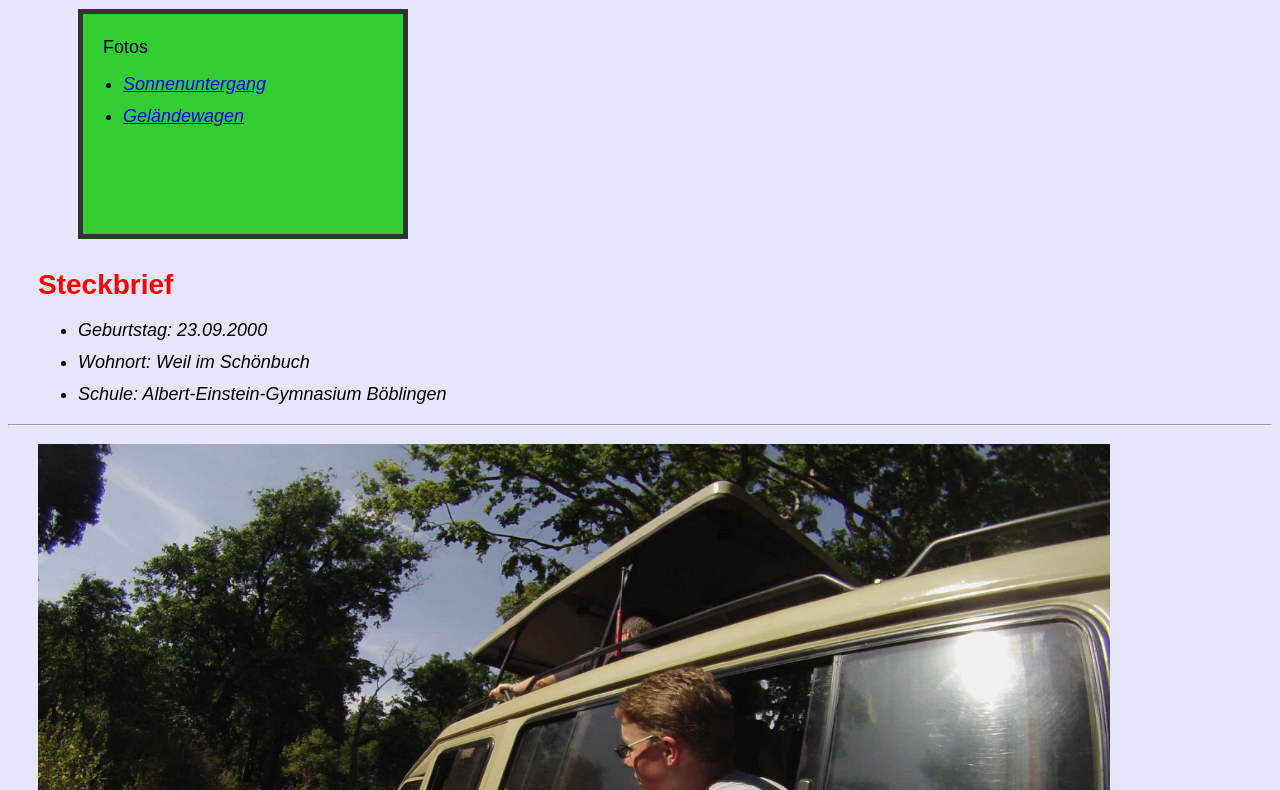
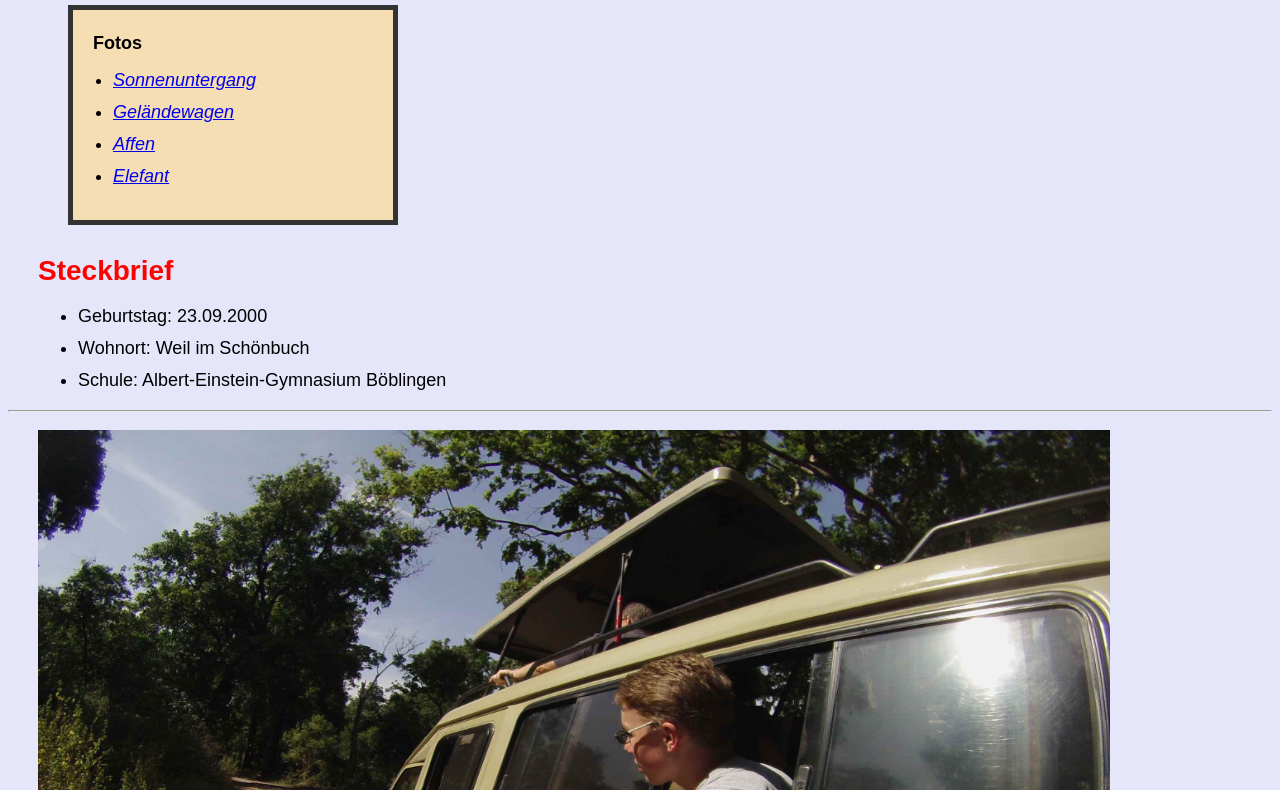
Before and after one commit to BastiRenken/BastiRenken.github.io, a plain HTML site: page index.html in a window 1280 px wide. Shown: the part 90-880 px from the top of the page. Drawn offline with Linux system fonts and the light colour scheme.

Commit message:
update layout

```diff
--- a/index.html
+++ b/index.html
@@ -12,19 +12,21 @@
 		<h1> Sebastian Renken </h1>
 		<header>
 			<ul>
-				<div id="box1">
-					<p> Fotos </p>
+				<div id="photomenu">
+					<p><b> Fotos </b></p>
 					<li><a href="pictures/sunset.jpg"> Sonnenuntergang </a></li>
 					<li><a href="pictures/jeep.jpg"> Geländewagen </a></li>
+					<li><a href="pictures/monkey.jpg"> Affen </a></li>
+					<li><a href="pictures/elephant.jpg"> Elefant </a></li>
 				</div>
 			</ul>
 		</header>
 
 	<h2> Steckbrief </h2>
 		<ul>
-			<li> Geburtstag: 23.09.2000 </li>
-			<li> Wohnort: Weil im Schönbuch </li>
-			<li> Schule: Albert-Einstein-Gymnasium Böblingen </li>
+			<li class="bullets"> Geburtstag: 23.09.2000 </li>
+			<li class="bullets"> Wohnort: Weil im Schönbuch </li>
+			<li class="bullets"> Schule: Albert-Einstein-Gymnasium Böblingen </li>
 		</ul>
 		<hr />
 		<img src="pictures/jeep_selfie_small.jpg" height="712" width="1072" alt="Geländewagen"/>
--- a/layout.css
+++ b/layout.css
@@ -3,7 +3,7 @@ body {
 }
 h1 {
 	font-family: arial;
-	font-size: 34px;
+	font-size: 40px;
 	margin: 30px 10px 10px 30px;
 	color: red;
 	<!border-top: green 3px solid;
@@ -30,12 +30,15 @@ p {font-family: arial;
 img {
 	margin: 10px 10px 10px 30px
 }
-#box1 {
+#photomenu {
 	box-sizing: content-box;
 	width: 300px;
-	height: 200px;
+	height: 190px;
 	padding: 10px;
-	margin: 30px;
+	margin: 20px;
 	border: 5px solid #333;
-	background-color: limegreen;
+	background-color: wheat;
 }
+.bullets {
+	font-style: normal;
+}
```
